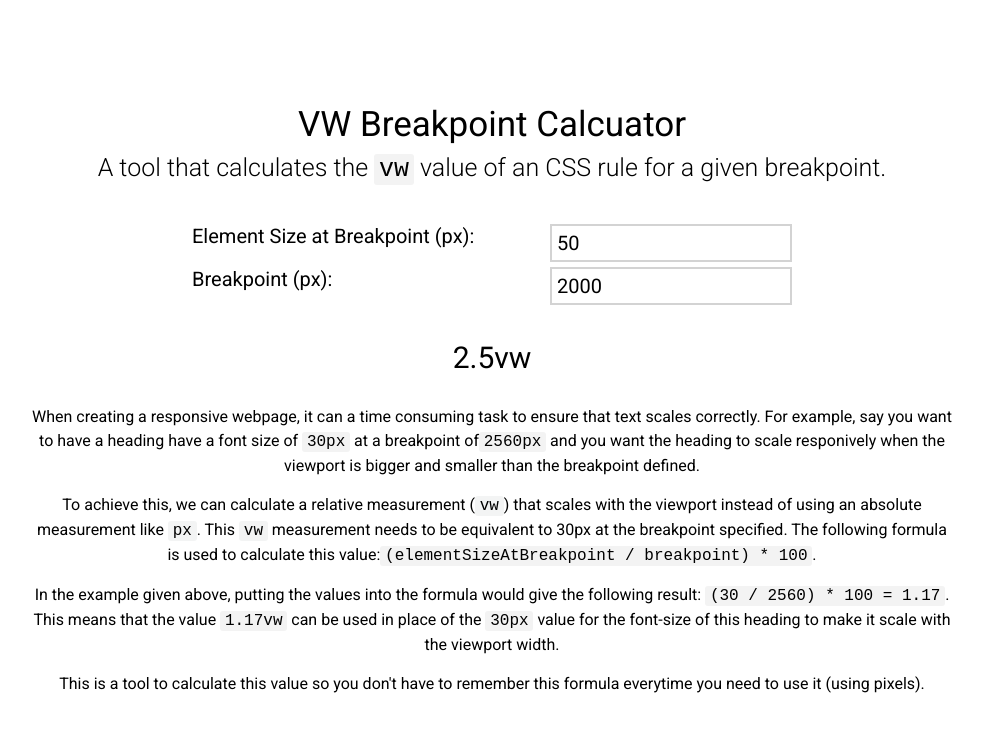
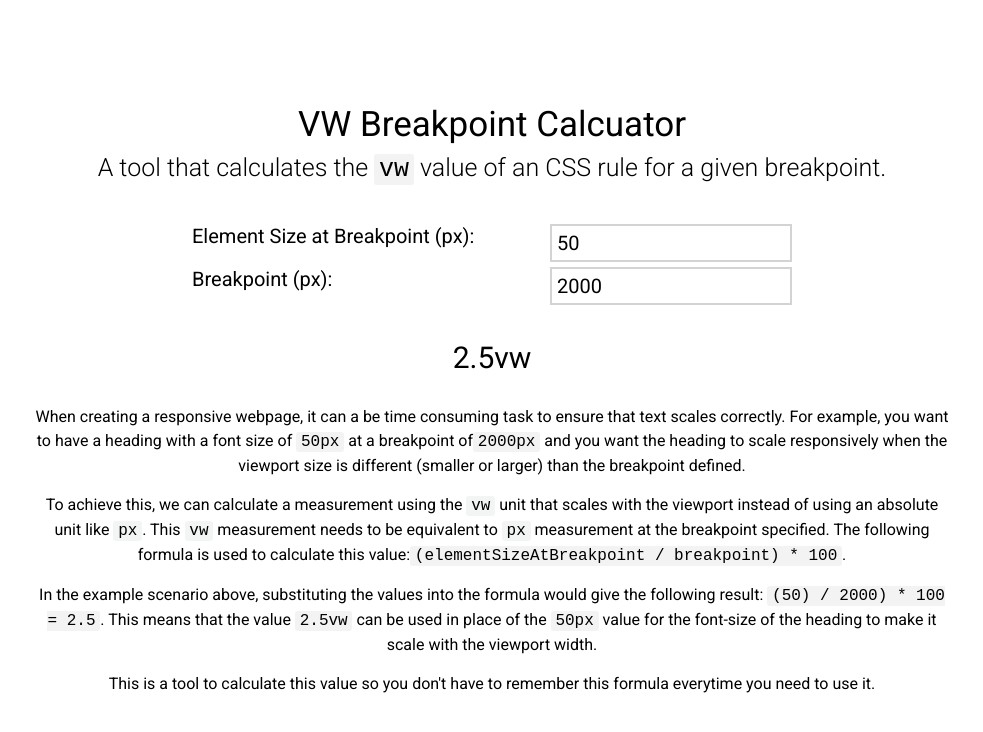
Before and after one commit to joealden/px-to-vw, a React (Create React App) app: page / in a window 1280 px wide. Shown: the top 732 px of the page, without its empty margins (148-1131 px from the left). Built offline with nearby package versions, Linux system fonts and the light colour scheme.

Commit message:
Fix body copy

```diff
--- a/src/App.js
+++ b/src/App.js
@@ -29,31 +29,33 @@ const App = () => (
       <Tool />
       <LongDescription>
         <p>
-          When creating a responsive webpage, it can a time consuming task to
-          ensure that text scales correctly. For example, say you want to have a
-          heading have a font size of <Code>30px</Code> at a breakpoint of
-          <Code>2560px</Code> and you want the heading to scale responively when
-          the viewport is bigger and smaller than the breakpoint defined.
+          When creating a responsive webpage, it can a be time consuming task to
+          ensure that text scales correctly. For example, you want to have a
+          heading with a font size of <Code>50px</Code> at a breakpoint of
+          <Code>2000px</Code> and you want the heading to scale responsively
+          when the viewport size is different (smaller or larger) than the
+          breakpoint defined.
         </p>
         <p>
-          To achieve this, we can calculate a relative measurement (<Code>
-            vw
-          </Code>) that scales with the viewport instead of using an absolute
-          measurement like <Code>px</Code>. This <Code>vw</Code> measurement
-          needs to be equivalent to 30px at the breakpoint specified. The
-          following formula is used to calculate this value:
+          To achieve this, we can calculate a measurement using the{" "}
+          <Code>vw</Code> unit that scales with the viewport instead of using an
+          absolute unit like <Code>px</Code>. This <Code>vw</Code> measurement
+          needs to be equivalent to <Code>px</Code> measurement at the
+          breakpoint specified. The following formula is used to calculate this
+          value:
           <Code>(elementSizeAtBreakpoint / breakpoint) * 100</Code>.
         </p>
         <p>
-          In the example given above, putting the values into the formula would
-          give the following result: <Code>(30 / 2560) * 100 = 1.17</Code>. This
-          means that the value <Code>1.17vw</Code> can be used in place of the{" "}
-          <Code>30px</Code> value for the font-size of this heading to make it
-          scale with the viewport width.
+          In the example scenario above, substituting the values into the
+          formula would give the following result:{" "}
+          <Code>(50) / 2000) * 100 = 2.5</Code>. This means that the value{" "}
+          <Code>2.5vw</Code> can be used in place of the <Code>50px</Code> value
+          for the font-size of the heading to make it scale with the viewport
+          width.
         </p>
         <p>
           This is a tool to calculate this value so you don&#39;t have to
-          remember this formula everytime you need to use it (using pixels).
+          remember this formula everytime you need to use it.
         </p>
       </LongDescription>
     </main>
```
